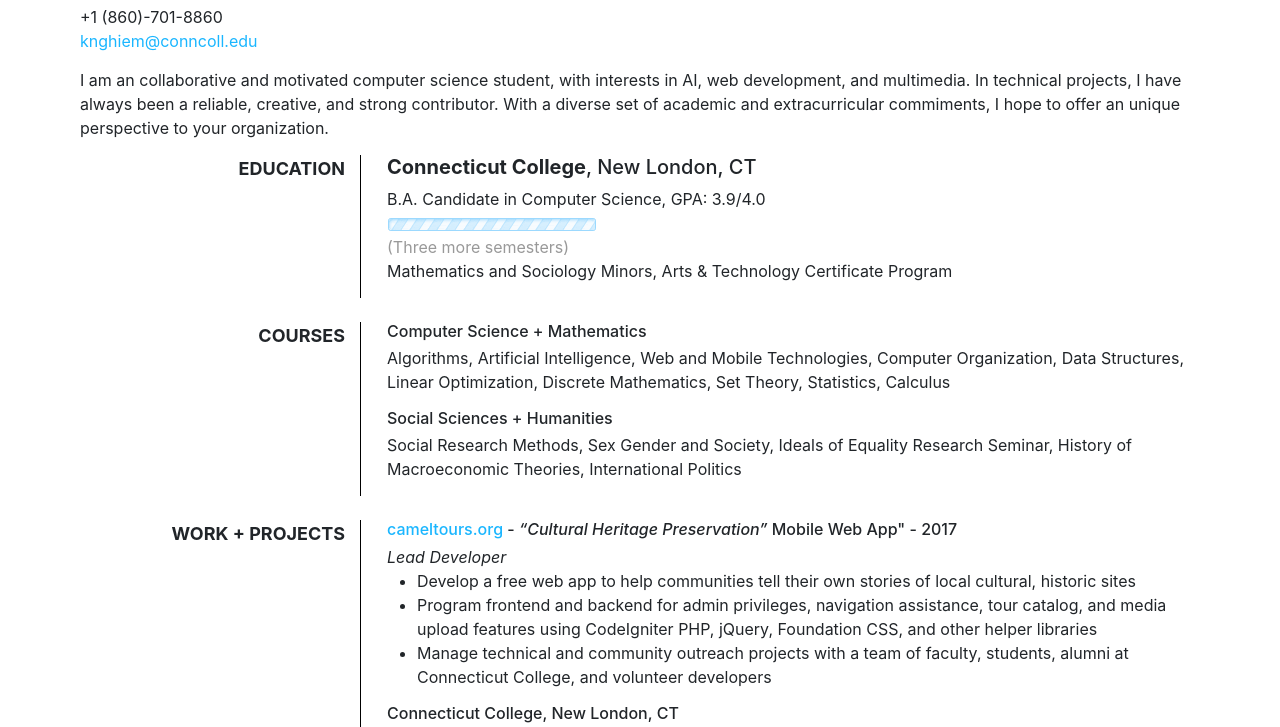
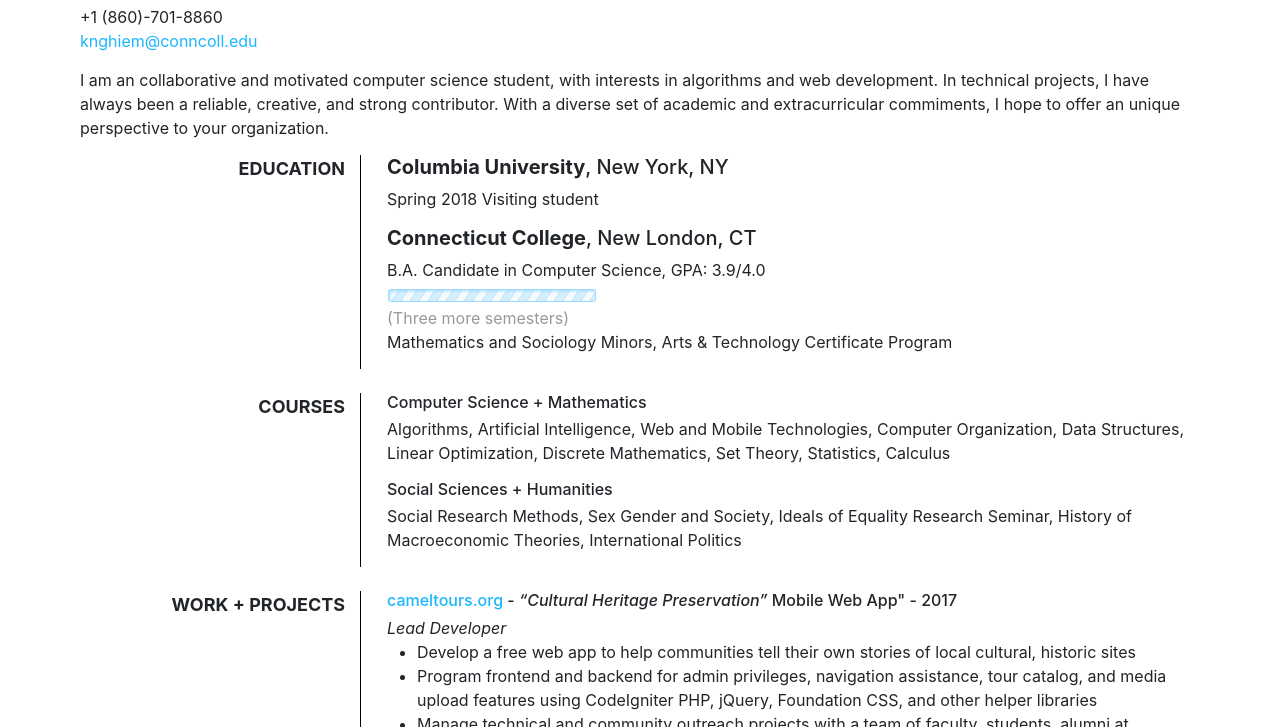
Before and after one commit to knghiem/knghiem.github.io, a plain HTML site: page resume.html in a window 1280 px wide. Shown: the part 51-778 px from the top of the page. Drawn offline with nearby package versions, Linux system fonts and the light colour scheme.

Commit message:
Update resume.html

```diff
--- a/resume.html
+++ b/resume.html
@@ -65,8 +65,8 @@
 
         <div id="objective">
             <p>
-                I am an collaborative and motivated computer science student, with interests in AI, web
-                development, and multimedia. In technical projects, I have always been a reliable, creative, and
+                I am an collaborative and motivated computer science student, with interests in algorithms and web
+                development. In technical projects, I have always been a reliable, creative, and
                 strong contributor. With a diverse set of academic and extracurricular commiments,
                 I hope to offer an unique perspective to your organization.
             </p>
@@ -77,6 +77,8 @@
             <div class="row">
               <span class="dt1 col-md-3">EDUCATION</span>
               <span class="dd1 col-md-9">
+                   <h5><b>Columbia University</b>, New York, NY</h5>
+                   <p><span>Spring 2018 Visiting student</span><br>
                   <h5><b>Connecticut College</b>, New London, CT</h5>
                   <p><span>B.A. Candidate in Computer Science, GPA: 3.9/4.0</span><br>
                     <img style="margin-left: -5px" src="images/loader.gif"><br>
```
